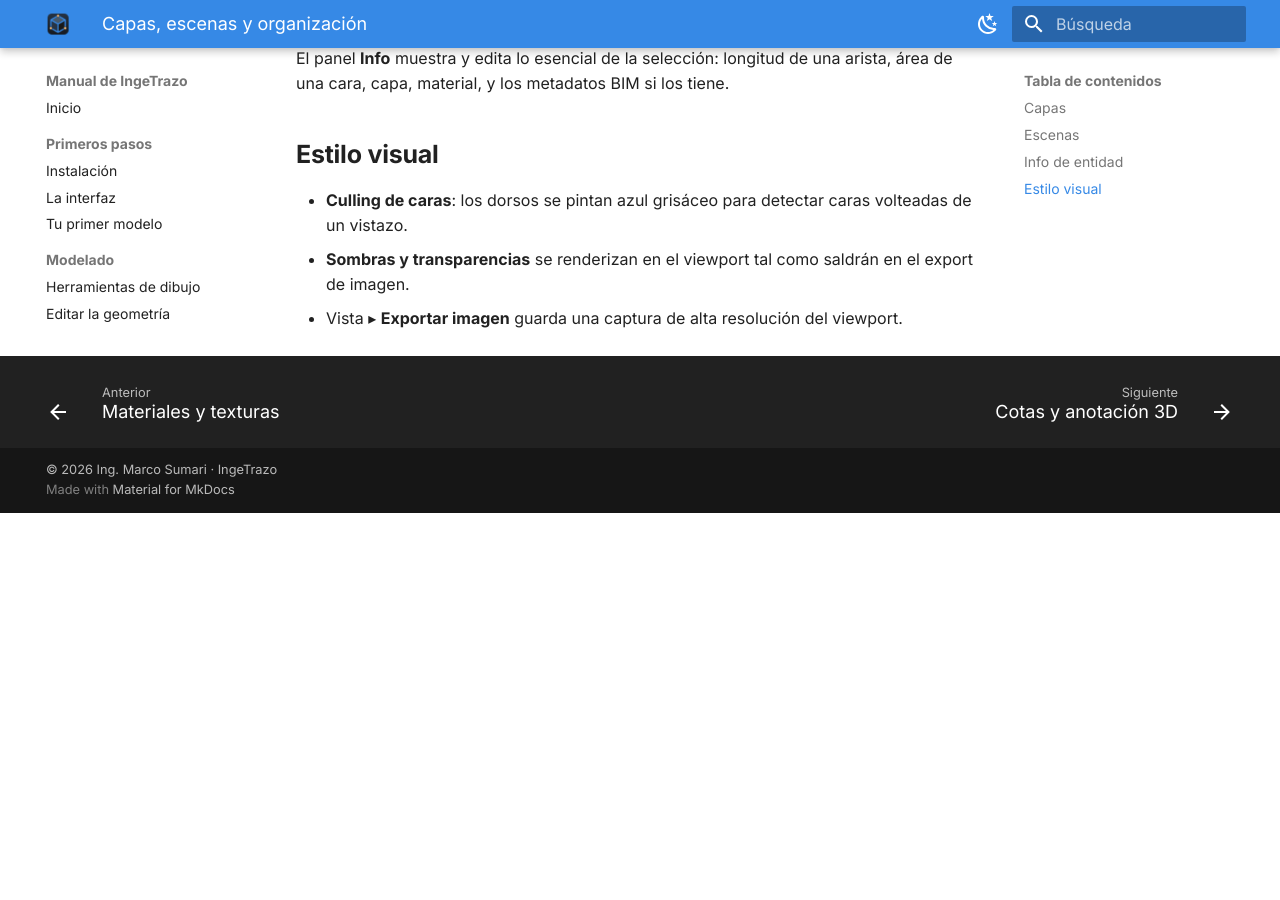
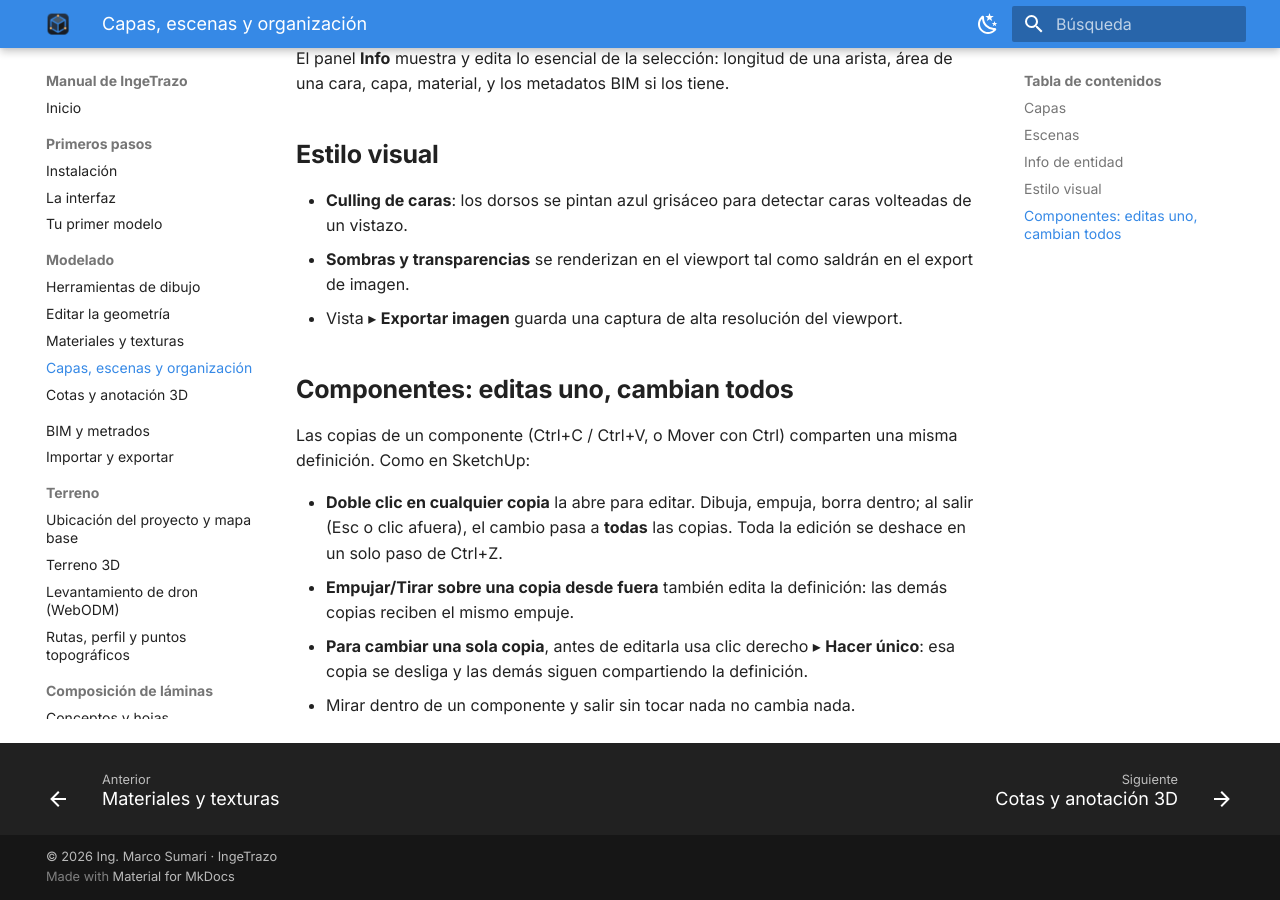
Before and after one commit to ingelibre/ingetrazo-docs, an MkDocs documentation site: the page built from docs/modelado/organizacion.md, in a window 1280 px wide and 900 px high, scrolled down 944 px. Built offline with MkDocs 1.6.1 and Material for MkDocs 9.7.7, drawn with Linux system fonts in a browser that asks for light colours; before the commit the page ends 1457 px from its top, so only the background shows below that.

Commit message:
organización: componentes, editas uno y cambian todos; Hacer único para una copia
Co-Authored-By: Claude Fable 5.1 <noreply@anthropic.com>
Claude-Session: https://claude.ai/code/session_01YLttx6ZCfqCFBSRp6t4wH3

```diff
--- a/docs/modelado/organizacion.md
+++ b/docs/modelado/organizacion.md
@@ -29,3 +29,12 @@ El panel **Info** muestra y edita lo esencial de la selección: longitud de una
 - **Culling de caras**: los dorsos se pintan azul grisáceo para detectar caras volteadas de un vistazo.
 - **Sombras y transparencias** se renderizan en el viewport tal como saldrán en el export de imagen.
 - Vista ▸ **Exportar imagen** guarda una captura de alta resolución del viewport.
+
+## Componentes: editas uno, cambian todos
+
+Las copias de un componente (Ctrl+C / Ctrl+V, o Mover con Ctrl) comparten una misma definición. Como en SketchUp:
+
+- **Doble clic en cualquier copia** la abre para editar. Dibuja, empuja, borra dentro; al salir (Esc o clic afuera), el cambio pasa a **todas** las copias. Toda la edición se deshace en un solo paso de Ctrl+Z.
+- **Empujar/Tirar sobre una copia desde fuera** también edita la definición: las demás copias reciben el mismo empuje.
+- **Para cambiar una sola copia**, antes de editarla usa clic derecho ▸ **Hacer único**: esa copia se desliga y las demás siguen compartiendo la definición.
+- Mirar dentro de un componente y salir sin tocar nada no cambia nada.
```
